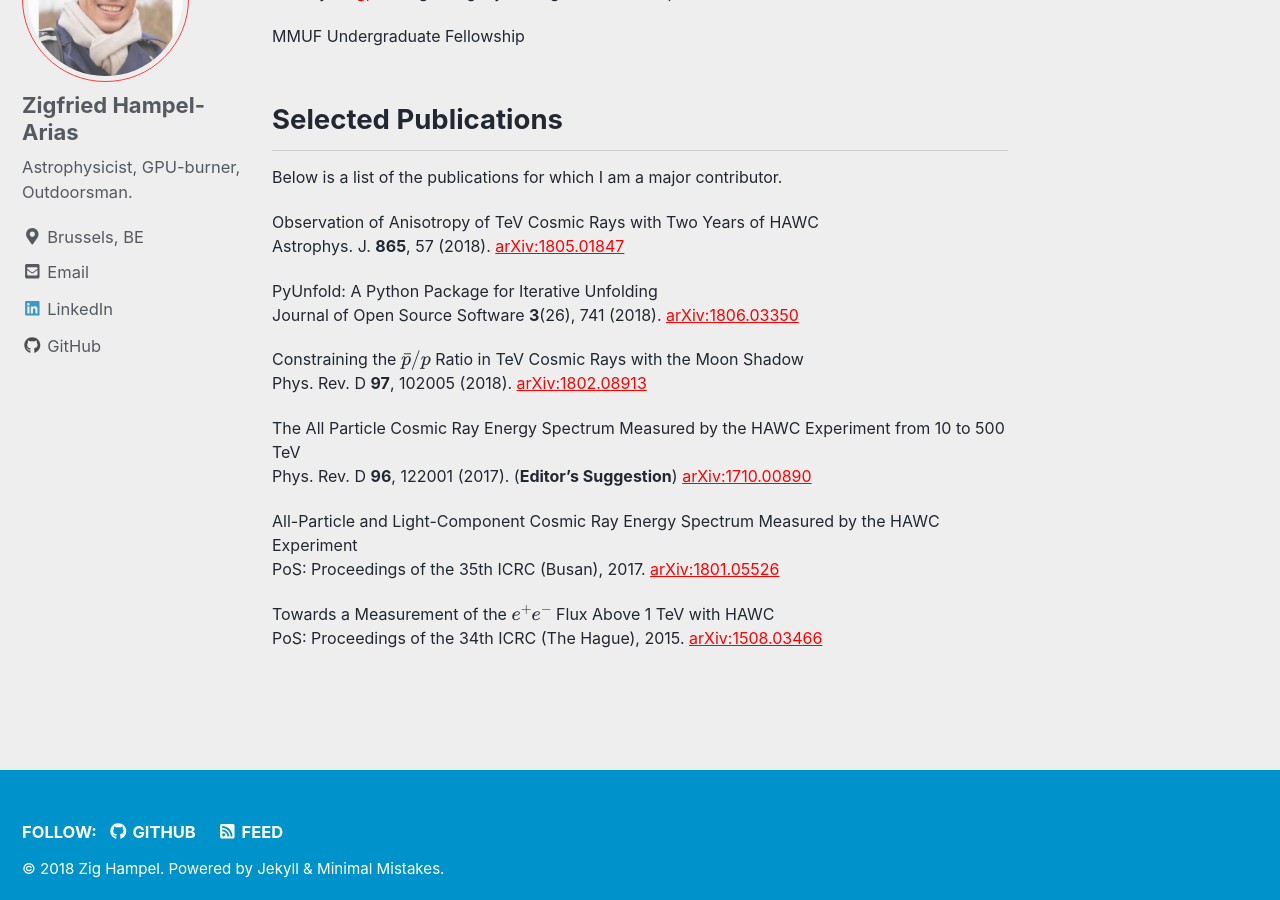
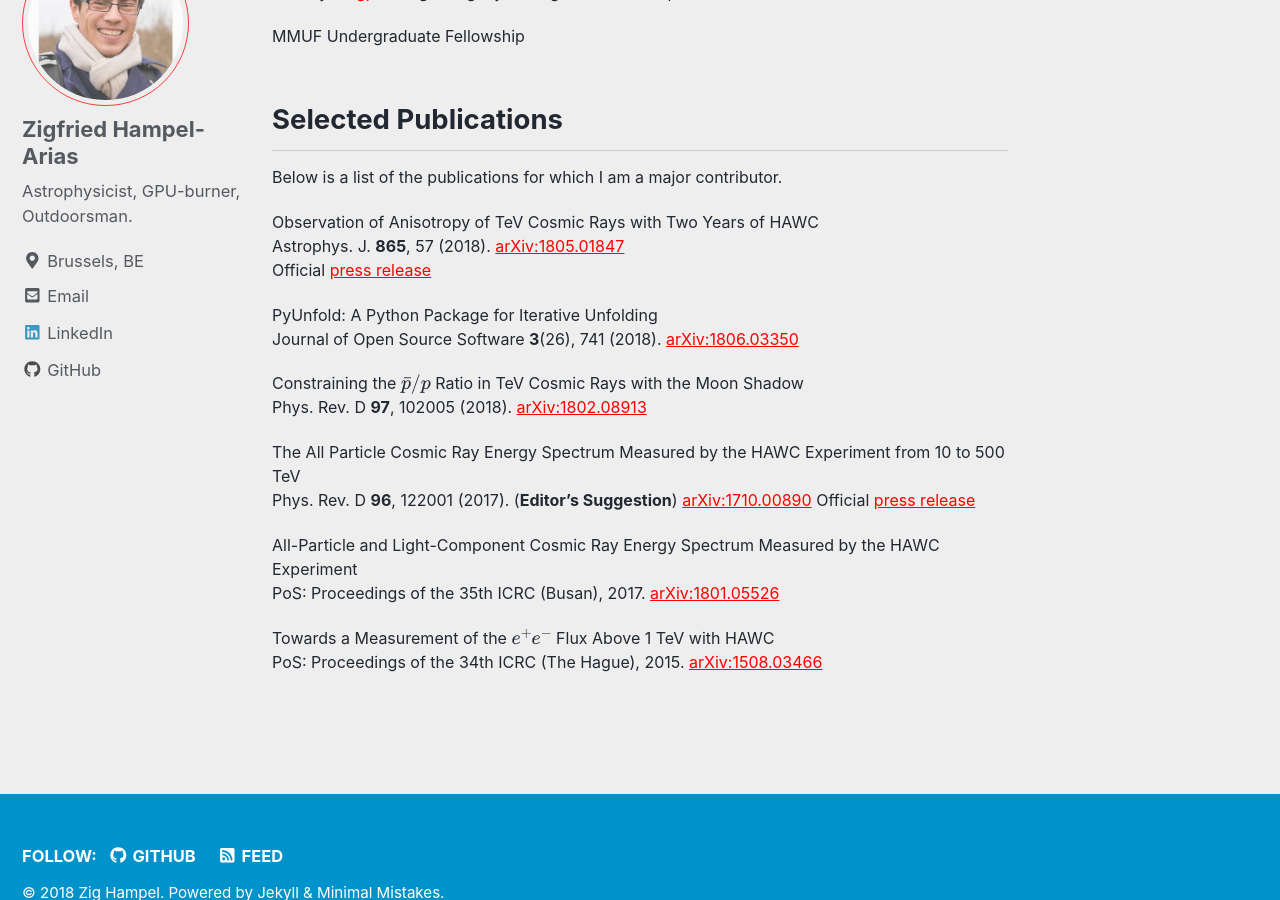
Before and after one commit to zhampel/zhampel.github.io, a Jekyll site: the page built from _pages/cv.md, in a window 1280 px wide and 900 px high, scrolled down 1828 px. Built offline with Jekyll 4.4.1, drawn with Linux system fonts in a browser that asks for light colours; nearby versions of some CDN libraries; formulas are drawn with MathJax 3.

Commit message:
Adding official press release links to pub section

```diff
--- a/_pages/cv.md
+++ b/_pages/cv.md
@@ -99,7 +99,8 @@
 
 
 Observation of Anisotropy of TeV Cosmic Rays with Two Years of HAWC<br>
-Astrophys. J. **865**, 57 (2018). [arXiv:1805.01847](https://arxiv.org/abs/1805.01847)
+Astrophys. J. **865**, 57 (2018). [arXiv:1805.01847](https://arxiv.org/abs/1805.01847)<br>
+Official [press release](https://wipac.wisc.edu/news/article/cosmic-ray-anisotropy-two-years-hawc)
 
 PyUnfold: A Python Package for Iterative Unfolding<br>
 Journal of Open Source Software **3**(26), 741 (2018). [arXiv:1806.03350](https://arxiv.org/abs/1806.03350)<br>
@@ -109,6 +110,7 @@
 
 The All Particle Cosmic Ray Energy Spectrum Measured by the HAWC Experiment from 10 to 500 TeV<br>
 Phys. Rev. D **96**, 122001 (2017). (**Editor's Suggestion**) [arXiv:1710.00890](https://arxiv.org/abs/1710.00890)
+Official [press release](https://wipac.wisc.edu/news/article/cosmicray-spectrum-hawc)
 
 All-Particle and Light-Component Cosmic Ray Energy Spectrum Measured by the HAWC Experiment<br>
 PoS: Proceedings of the 35th ICRC (Busan), 2017. [arXiv:1801.05526](https://arxiv.org/abs/1801.05526)
```
